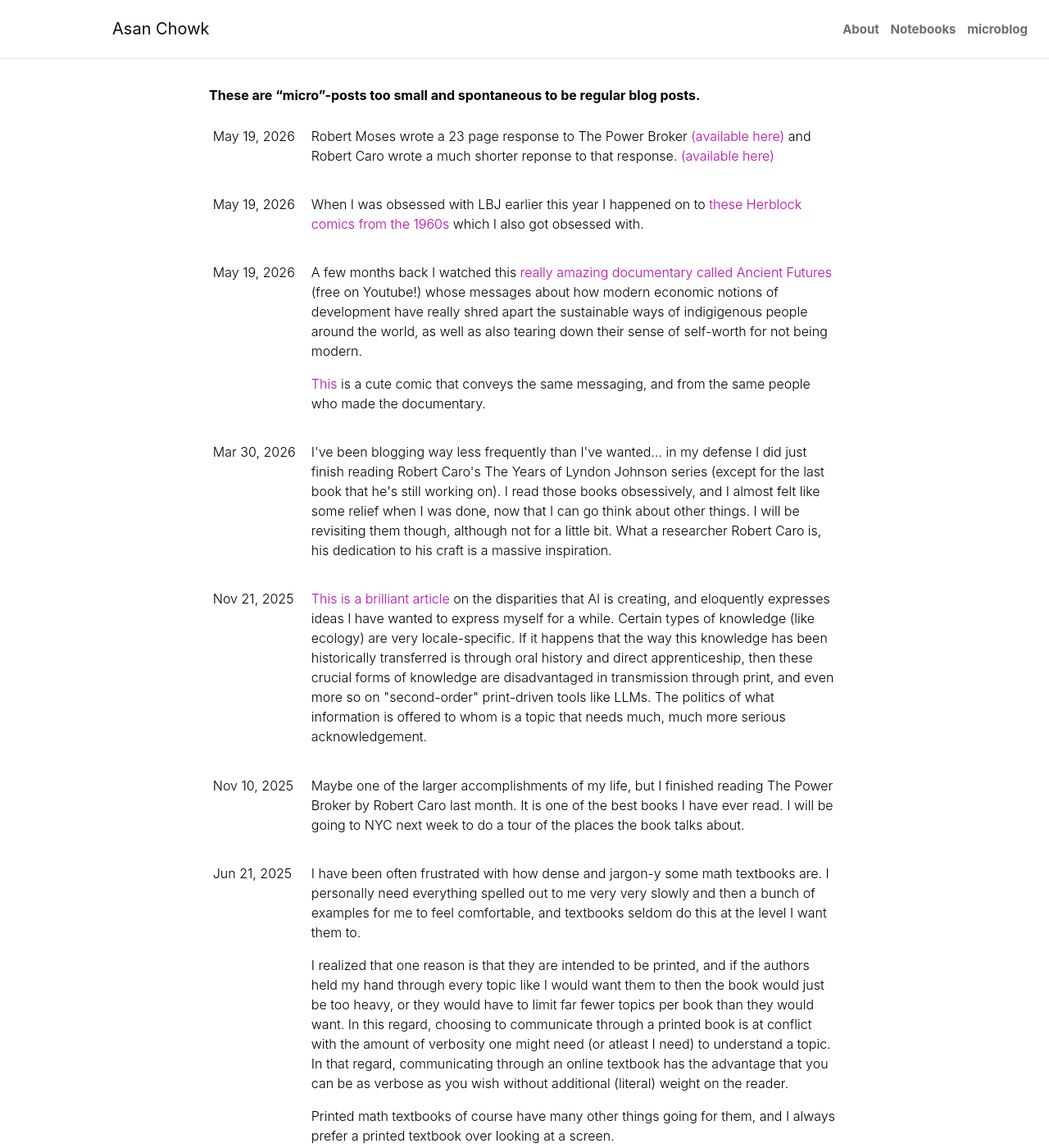
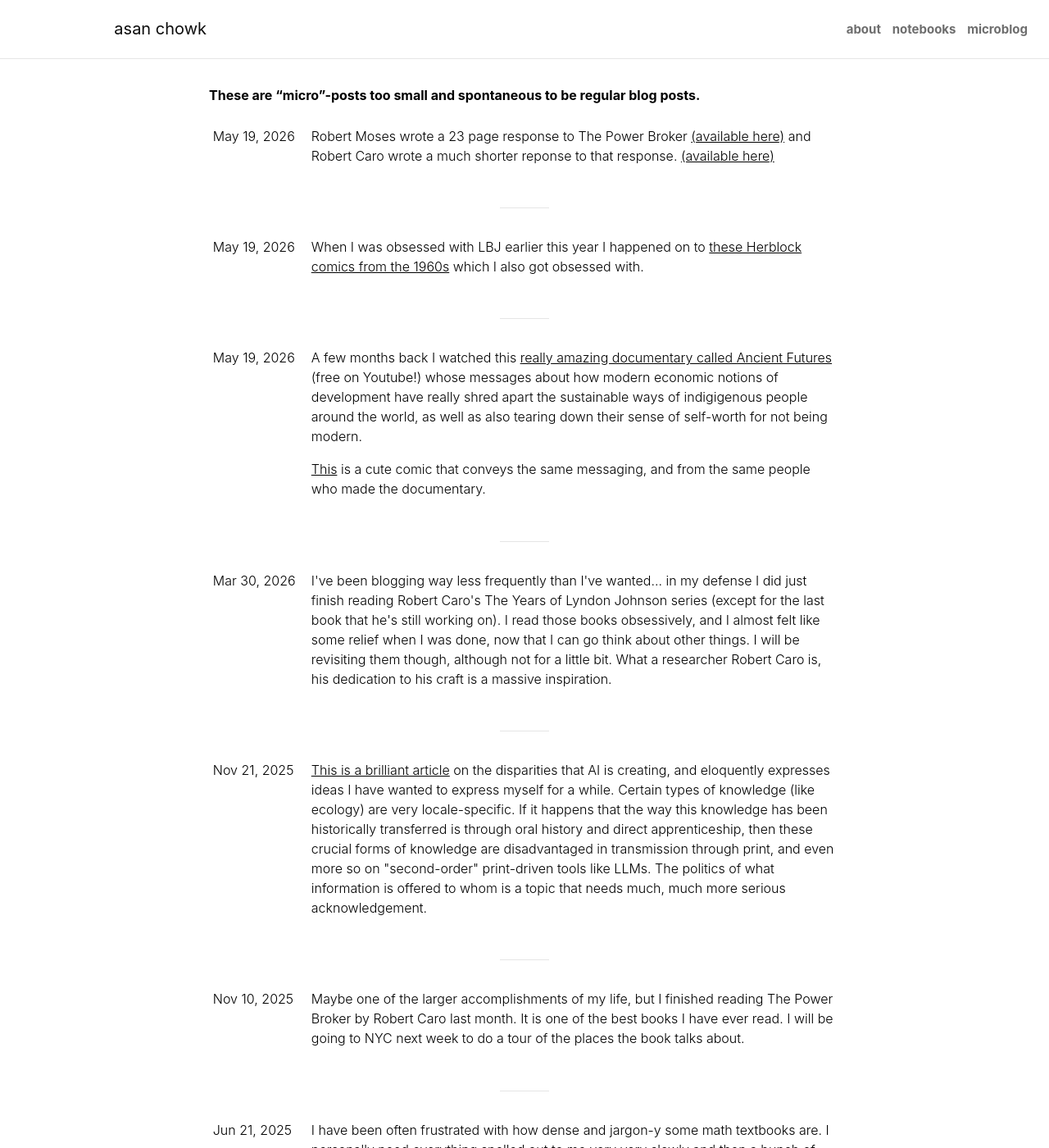
Before and after one commit to bsuwal/bsuwal.github.io, a Jekyll site: the page built from _pages/microblog.md, in a window 1280 px wide and 1400 px high. Shown: the whole window at 82% size. Built offline with Jekyll 4.4.1, drawn with Linux system fonts in a browser that asks for light colours; a style sheet for code colours, icons or effects is not loaded.

```diff
--- a/_config.yml
+++ b/_config.yml
@@ -2,7 +2,7 @@ lang: en # the language of your site (for example: en, fr, cn, ru, etc.)
 icon: ⚛️  # the emoji used as the favicon (alternatively, provide image name in /assets/img/)
 
 url: "https://asanchowk.github.io" # the base hostname & protocol for your site
-title: "Asan Chowk"
+title: "asan chowk"
 repository: asanchowk/asanchowk.github.io
 
 # -----------------------------------------------------------------------------
--- a/_includes/header.html
+++ b/_includes/header.html
@@ -12,8 +12,8 @@
       </div>
      <div class='nav'>
           <ul class='wrap'>
-              <li><a href='/about.html'>About</a></li>
-              <li><a href='/notebooks.html'>Notebooks</a></li>
+              <li><a href='/about.html'>about</a></li>
+              <li><a href='/notebooks.html'>notebooks</a></li>
               <li><a href='/microblog.html'>microblog</a></li>
           </ul>
       </div>
--- a/_pages/microblog.md
+++ b/_pages/microblog.md
@@ -5,7 +5,7 @@ permalink: /microblog
 ---
 These are "micro"-posts too small and spontaneous to be regular blog posts.
 
-<table class="table table-sm table-borderless">
+<table class="table table-sm table-borderless micropost-table">
   {% assign posts = site.data.microblog.micro2025.microposts | sort: 'date' | reverse %}
   {% for post in posts %}
     <tr>
@@ -14,4 +14,9 @@ These are "micro"-posts too small and spontaneous to be regular blog posts.
           {{post.post}}
         </td>
     </tr>
+    {% unless forloop.last %}
+    <tr>
+      <td colspan="2"><hr class="micropost-divider"></td>
+    </tr>
+    {% endunless %}
 {% endfor %}
--- a/_sass/_base.scss
+++ b/_sass/_base.scss
@@ -31,6 +31,17 @@ table {
     }
 }
 
+// Shared declarations for links that should look like plain text and only
+// light up in the theme color on hover (about page, microblog, ...).
+%plain-link {
+  color: var(--global-text-color);
+  text-decoration: underline;
+  &:hover {
+    color: var(--global-hover-color);
+    text-decoration: underline;
+  }
+}
+
 table.table a {
   color: var(--global-theme-color);
   text-decoration: none;
@@ -42,14 +53,21 @@ table.table a {
   }
 }
 
+// Bootstrap's own bootstrap.min.css ships an identical `table.table a`
+// selector (setting color:#212529) that has the same specificity as the
+// rule above and ignores hover entirely. Because it's the same specificity,
+// whichever stylesheet loads last normally wins the tie, which is how the
+// override above works for notebooks/post-list. For microblog we instead
+// need to beat Bootstrap's rule outright (it doesn't care about a `:not`
+// exclusion added only to our own rule), so this selector adds the
+// `.micropost-table` class to match Bootstrap's specificity and reuses
+// %plain-link rather than repeating its declarations.
+table.table.micropost-table a {
+  @extend %plain-link;
+}
+
 a {
-  // color: var(--global-theme-color);
-  color: var(--global-text-color);
-  text-decoration: underline;
-  &:hover {
-    color: var(--global-hover-color);
-    text-decoration: underline;
-  }
+  @extend %plain-link;
   &:hover:after :not(.nav-item.dropdown) {
     width: 100%;
   }
@@ -191,6 +209,13 @@ blockquote {
   .navbar-brand {
     color: var(--global-text-color);
     text-decoration: none;
+    &:hover {
+      color: var(--global-hover-color);
+      // Beats Bootstrap's `.font-weight-lighter` utility class on the
+      // brand link, which sets font-weight with !important.
+      font-weight: bold !important;
+      text-decoration: none;
+    }
   }
   .navbar-nav .nav-item .nav-link {
     color: var(--global-text-color);
@@ -567,6 +592,7 @@ html.transition *:after {
 }
 .nav a:hover {
   font-weight: bold;
+  color: var(--global-hover-color);
 }
 .nav ul {
   list-style-type: none;
--- a/_sass/_layout.scss
+++ b/_sass/_layout.scss
@@ -35,6 +35,14 @@ body.sticky-bottom-footer {
 
 // TODO: redefine content layout.
 
+// Short, centered rule used to separate microposts.
+.micropost-divider {
+  width: 60px;
+  margin: 1rem auto;
+  border: 0;
+  border-top: 1px solid var(--global-divider-color);
+}
+
 
 /******************************************************************************
  * Publications
```
Also changed, not shown: _pages/notebooks.md (+23 -2 lines).
